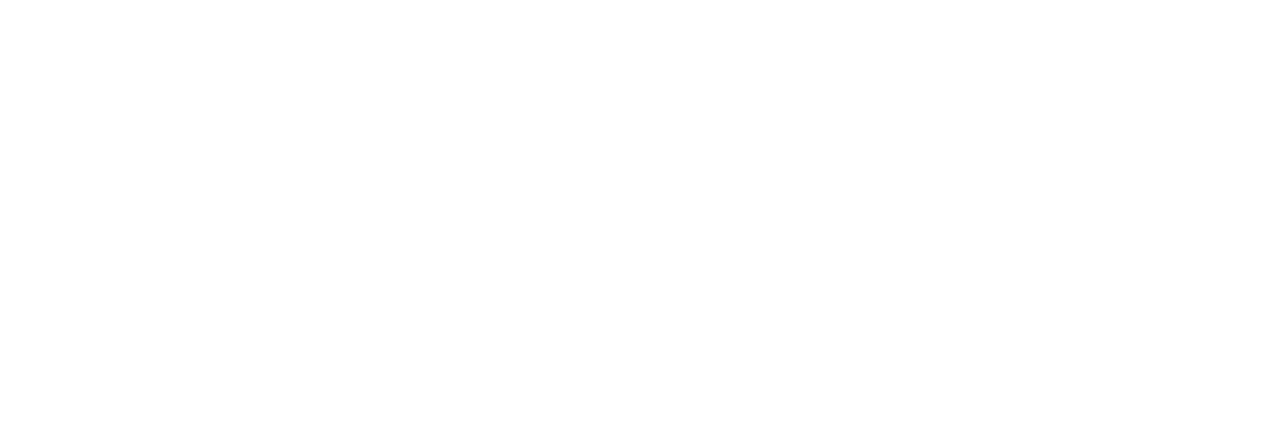
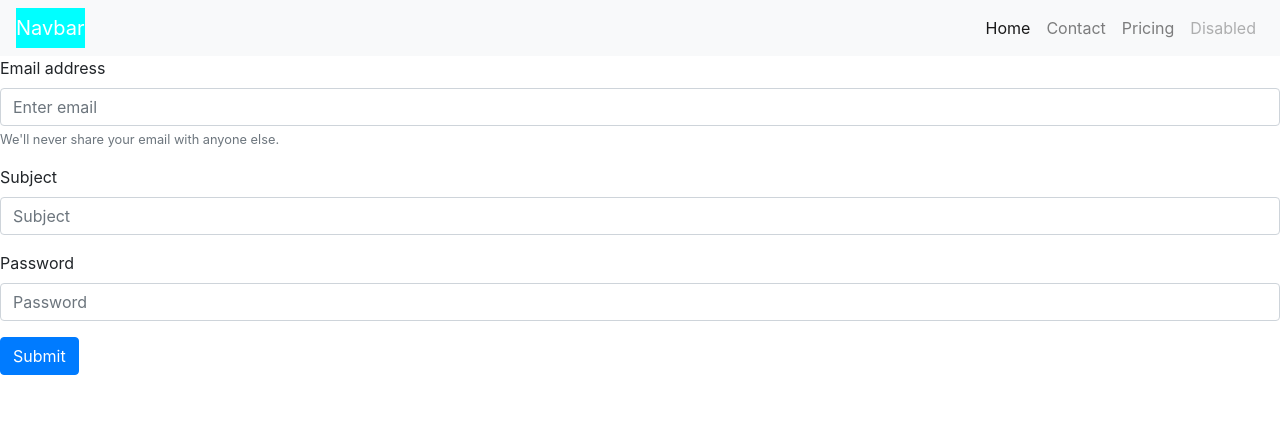
Before and after one commit to wherding/Bootstrap-Portfolio, a plain HTML site: page contact.html in a window 1280 px wide. Drawn offline with nearby package versions, Linux system fonts and the light colour scheme; some packages are replaced by stand-ins of ours; a script that the page names is missing.

Commit message:
added contact page and form with bootstrap

```diff
--- a/contact.html
+++ b/contact.html
@@ -0,0 +1,71 @@
+<!DOCTYPE html>
+<html lang="en">
+<head>
+    <meta charset="UTF-8">
+    <meta name="viewport" content="width=device-width, initial-scale=1.0">
+    <meta http-equiv="X-UA-Compatible" content="ie=edge">
+    <title>Document</title>
+    <link rel="stylesheet" href="https://maxcdn.bootstrapcdn.com/bootstrap/4.0.0/css/bootstrap.min.css" integrity="sha384-Gn5384xqQ1aoWXA+058RXPxPg6fy4IWvTNh0E263XmFcJlSAwiGgFAW/dAiS6JXm" crossorigin="anonymous">
+    <link rel="stylesheet" href="E:/code/BootCamp/old/exampleFromNick/loading-bar/loading-bar.css">
+
+</head>
+<body>
+
+<!--begin bootstrap Navbar -->
+<nav class="navbar navbar-expand-lg navbar-light bg-light">
+    <a class="navbar-brand" href="#" style="background-color: aqua; color: white">Navbar</a>
+    <button class="navbar-toggler" type="button" data-toggle="collapse" data-target="#navbarNav" aria-controls="navbarNav" aria-expanded="false" aria-label="Toggle navigation">
+      <span class="navbar-toggler-icon"></span>
+    </button>
+    <div class="collapse navbar-collapse " id="navbarNav">
+        <!-- ml-auto on the ul moves it to the right. i guess the div its in takes up the whole navbar.-->
+      <ul class="navbar-nav ml-auto">
+        <li class="nav-item active ">
+          <a class="nav-link" href="index.html">Home <span class="sr-only">(current)</span></a>
+        </li>
+        <li class="nav-item" >
+          <a class="nav-link" href="contact.html">Contact</a>
+        </li>
+        <li class="nav-item">
+          <a class="nav-link" href="#">Pricing</a>
+        </li>
+        <li class="nav-item ">
+          <a class="nav-link disabled" href="#">Disabled</a>
+        </li>
+      </ul>
+    </div>
+  </nav>
+<!--end bootstrap Navbar -->
+
+    <!--  begin bootstrap form-->
+
+    <form>
+        <div class="form-group">
+          <label for="exampleInputEmail1">Email address</label>
+          <input type="email" class="form-control" id="exampleInputEmail1" aria-describedby="emailHelp" placeholder="Enter email">
+          <small id="emailHelp" class="form-text text-muted">We'll never share your email with anyone else.</small>
+        </div>
+        <div class="form-group">
+            <label for="subject">Subject</label>
+            <input type="text" class="form-control" id="subject" aria-describedby="subject" placeholder="Subject">
+          </div>
+        <div class="form-group">
+          <label for="exampleInputPassword1">Password</label>
+          <input type="password" class="form-control" id="exampleInputPassword1" placeholder="Password">
+        </div>
+        <button type="submit" class="btn btn-primary">Submit</button>
+      </form>
+      <!-- end bootstrap form -->
+
+      <!-- laoding bar-->
+      <div class="ldBar"
+  style="width:100%;height:60px",
+  data-stroke="data:ldbar/res,gradient(0,1,#9df,#9fd,#df9,#fd9)",
+  data-path="M10 20Q20 15 30 20Q40 25 50 20Q60 15 70 20Q80 25 90 20"
+></div>
+<!-- end laoding bar-->
+<script src="E:/code/BootCamp/old/exampleFromNick/loading-bar/loading-bar.min.js">
+
+</script>
+</body>
+</html>
```
Also changed, not shown: index.html (+15 -9 lines), portfolio.html (+12 -0 lines).
